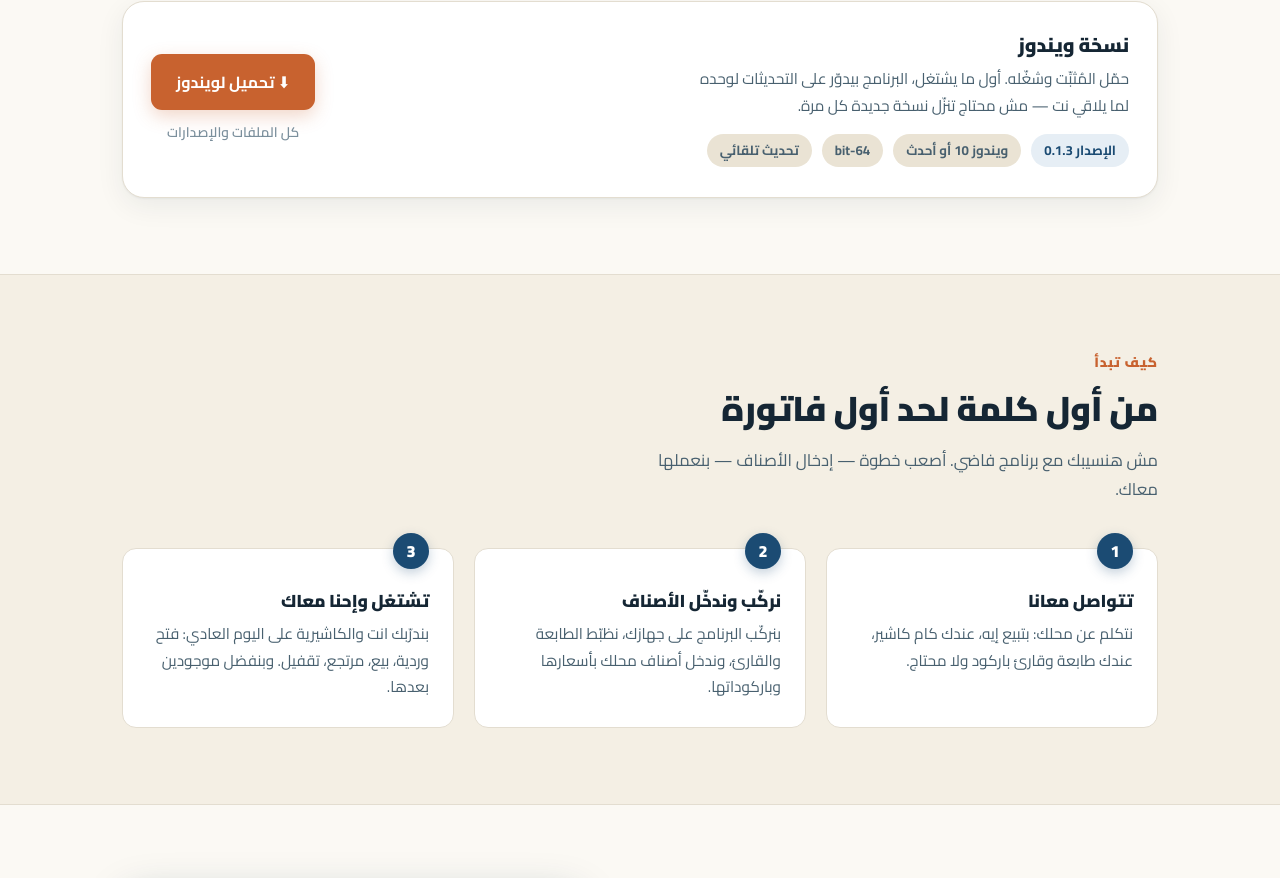
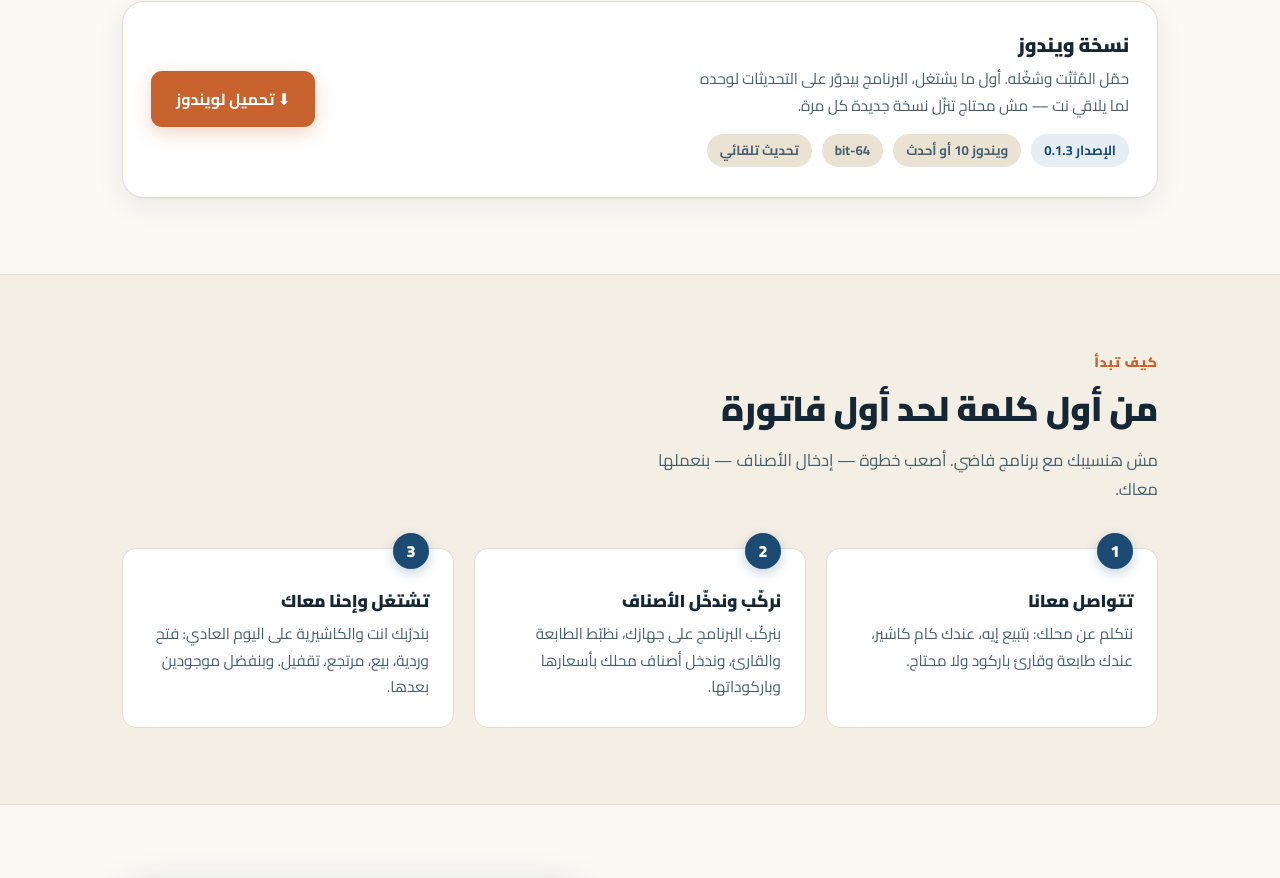
Before and after one commit to Ahmed-Ibrahim98/kashkoul-site, a plain HTML site: page index.html in a window 1280 px wide. Shown: the part 2240-3118 px from the top of the page. Drawn offline with Linux system fonts and the light colour scheme; no server answers.

Commit message:
site: simplify Windows download

```diff
--- a/index.html
+++ b/index.html
@@ -172,11 +172,6 @@
   }
   .chip.v{background:#e6eef5;color:var(--navy)}
   .dl-actions{display:flex;flex-direction:column;align-items:stretch;gap:10px}
-  .dl-actions .alt{
-    text-align:center;font-size:.86rem;font-weight:600;color:var(--ink-faint);
-    text-decoration:none;
-  }
-  .dl-actions .alt:hover{color:var(--navy);text-decoration:underline}
 
   .honest{border:1px solid var(--line);border-radius:var(--radius);background:var(--white);padding:26px 24px;max-width:70ch}
   .honest h3{font-size:1.06rem;margin-bottom:10px}
@@ -313,7 +308,6 @@
         <a class="btn btn-clay" data-dl href="https://github.com/Ahmed-Ibrahim98/general-store-app/releases/download/v0.1.3/Kashkoul_0.1.3_x64-setup.exe">
           ⬇ تحميل لويندوز
         </a>
-        <a class="alt" href="https://github.com/Ahmed-Ibrahim98/general-store-app/releases/latest" target="_blank" rel="noopener">كل الملفات والإصدارات</a>
       </div>
     </div>
   </div>
```
